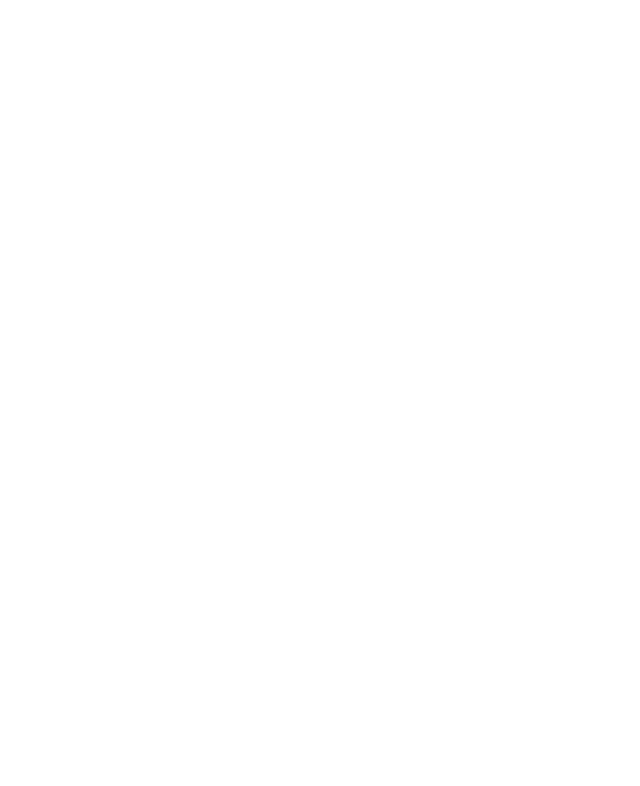
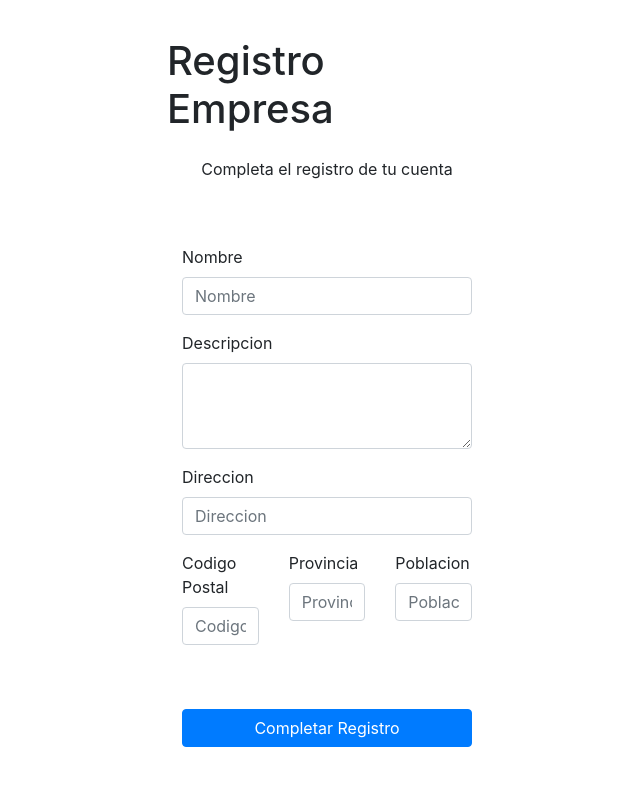
Before and after one commit to jvegaf/LagunaLink-fe, a React (Create React App) app: page /register/1 in a window 1280 px wide. Shown: the top 786 px of the page, without its empty margins (313-953 px from the left). Built offline with nearby package versions, Linux system fonts and the light colour scheme.

Commit message:
Aportacion de semantica

```diff
--- a/src/App.js
+++ b/src/App.js
@@ -5,9 +5,10 @@ import {
   Switch,
 } from "react-router-dom";
 import "bootstrap/dist/css/bootstrap.min.css";
-import signIn from "./pages/signIn";
-import {signUp} from "./pages/signUp";
-import { main } from "./pages/main";
+import signIn from "./pages/signInPage";
+import {signUp} from "./pages/signUpPage";
+import { main } from "./pages/mainPage";
+import {register} from "./pages/registerPage";
 import path from "path";
 import dotenv from "dotenv";
 
@@ -37,6 +38,7 @@ function App() {
           />
           <Route exact path="/signin" component={signIn} />
           <Route exact path="/signup" component={signUp} />
+          <Route exact path="/register/:accountType" component={register} />
           <Route exact path="/main" component={main} />
         </Switch>
       </Router>
--- a/src/pages/register/index.js
+++ b/src/pages/registerPage/index.js
@@ -1,12 +1,16 @@
 import React from 'react';
 import '../__shared__/styles.css';
 import { CompanyRegister } from '../../components/Register/Company/CompanyRegister';
+import { StudentRegister } from '../../components/Register/Student/StudentRegister';
 
-export default function register() {
+export const register = (props) => {
+
+  const accType = props.match.params.accountType;
+
   return (
     <div className="row m-0 p-0">
       <div className="col-12 center">
-        <CompanyRegister />
+        {accType === "student" ? <StudentRegister /> : <CompanyRegister />}
       </div>
     </div>
   );
```
Also changed, not shown: src/pages/mainPage/index.js (renamed from src/pages/main/index.js), src/pages/signInPage/index.js (renamed from src/pages/signIn/index.js), src/pages/signInPage/signIn.css (renamed from src/pages/signIn/signIn.css), src/pages/signUpPage/index.js (renamed from src/pages/signUp/index.js), src/pages/signUpPage/signUp.css (renamed from src/pages/signUp/signUp.css).
